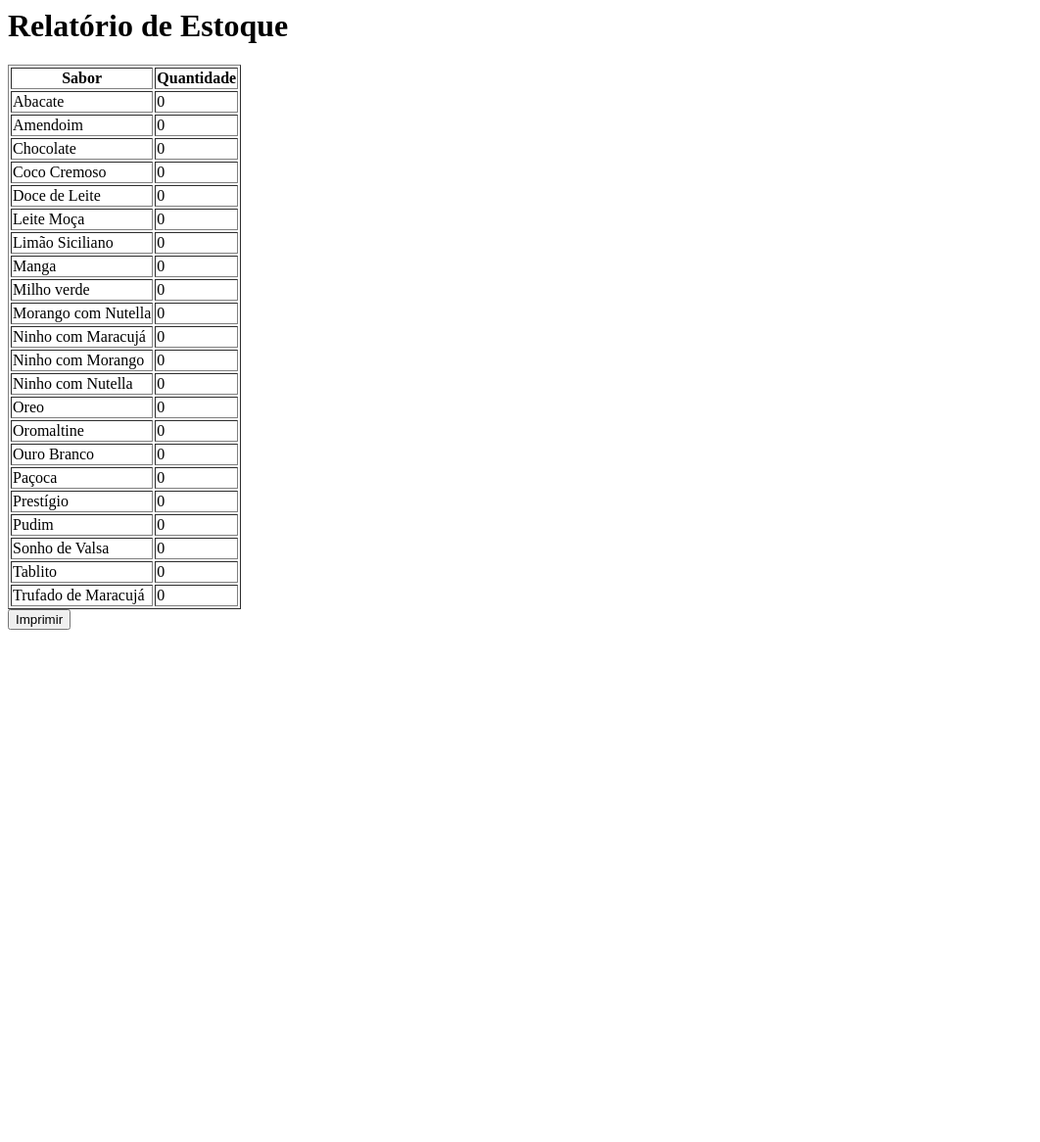
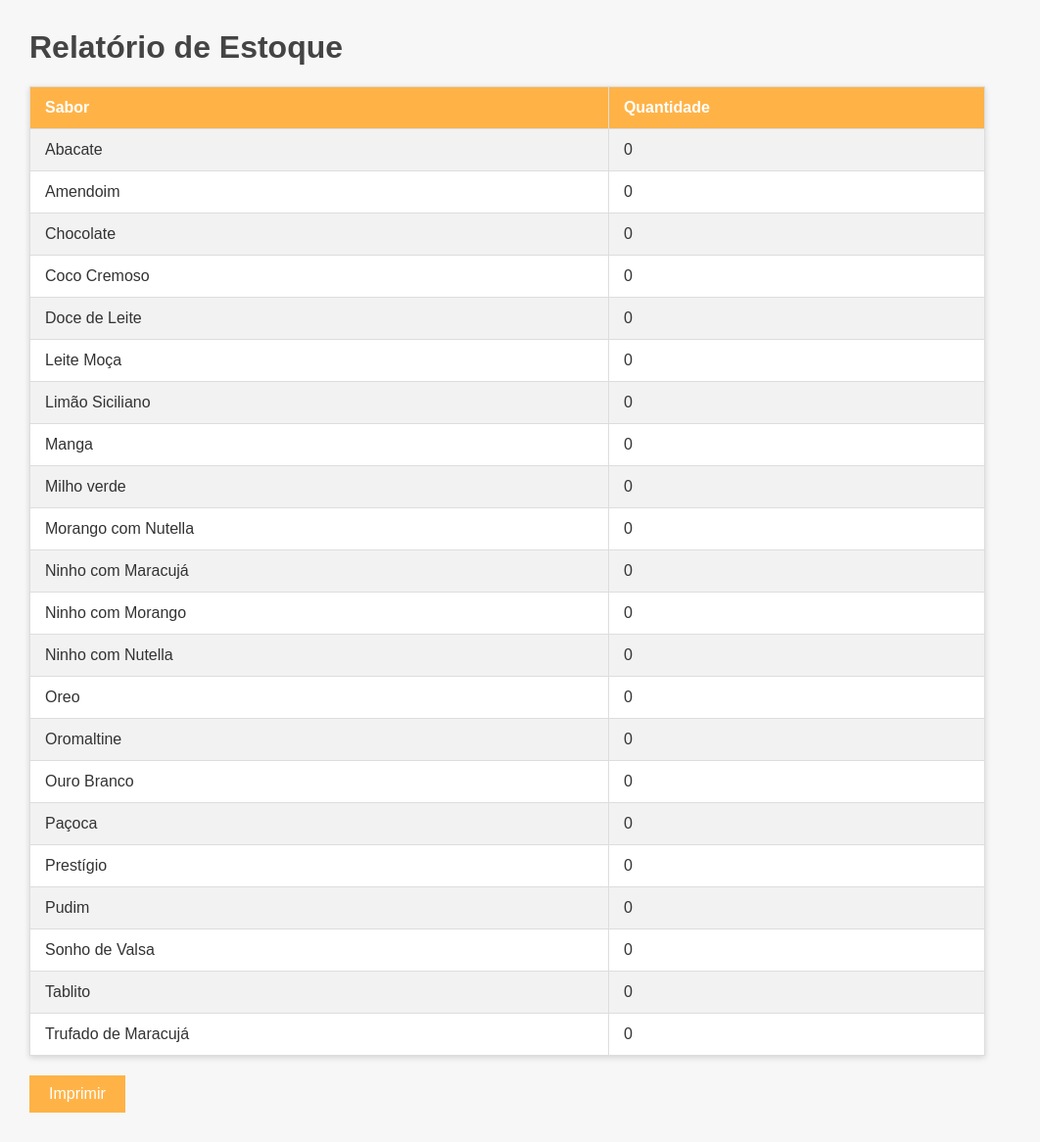
Before and after one commit to claramuchinelli/estoque-delicias-dacris, a Flask app: page /relatorio/estoque in a window 1280 px wide. Shown: the whole page at 98% size, without its empty margins (0-1062 px from the left). Before the commit the page ends 643 px from the top, so only its background shows below. Run offline with Flask 3, Linux system fonts and the light colour scheme; the visitor is signed in with stand-in values (Sample User, id 1); data comes from the database, SQL or seed files in the repository.

Commit message:
Update relatorio_estoque.html

```diff
--- a/templates/relatorio_estoque.html
+++ b/templates/relatorio_estoque.html
@@ -1,5 +1,54 @@
+<!DOCTYPE html>
+<html>
+<head>
+    <meta charset="UTF-8">
+    <title>Relatório de Estoque</title>
+    <style>
+        body {
+            font-family: Arial, sans-serif;
+            margin: 30px;
+            background-color: #f7f7f7;
+            color: #333;
+        }
+        h1 {
+            color: #444;
+        }
+        table {
+            border-collapse: collapse;
+            width: 80%;
+            margin-top: 20px;
+            box-shadow: 0 2px 6px rgba(0,0,0,0.15);
+            background-color: #fff;
+        }
+        th, td {
+            padding: 12px 15px;
+            border: 1px solid #ddd;
+            text-align: left;
+        }
+        th {
+            background-color: #ffb347;
+            color: white;
+        }
+        tr:nth-child(even) {
+            background-color: #f2f2f2;
+        }
+        button {
+            margin-top: 20px;
+            padding: 10px 20px;
+            background-color: #ffb347;
+            color: white;
+            border: none;
+            cursor: pointer;
+            font-size: 16px;
+        }
+        button:hover {
+            background-color: #ff9e0d;
+        }
+    </style>
+</head>
+<body>
     <h1>Relatório de Estoque</h1>
-<table border="1">
+    <table>
         <tr>
             <th>Sabor</th>
             <th>Quantidade</th>
@@ -12,3 +61,5 @@
         {% endfor %}
     </table>
     <button onclick="window.print()">Imprimir</button>
+</body>
+</html>
```
Lines whose indentation alone changed are shown as unchanged.
